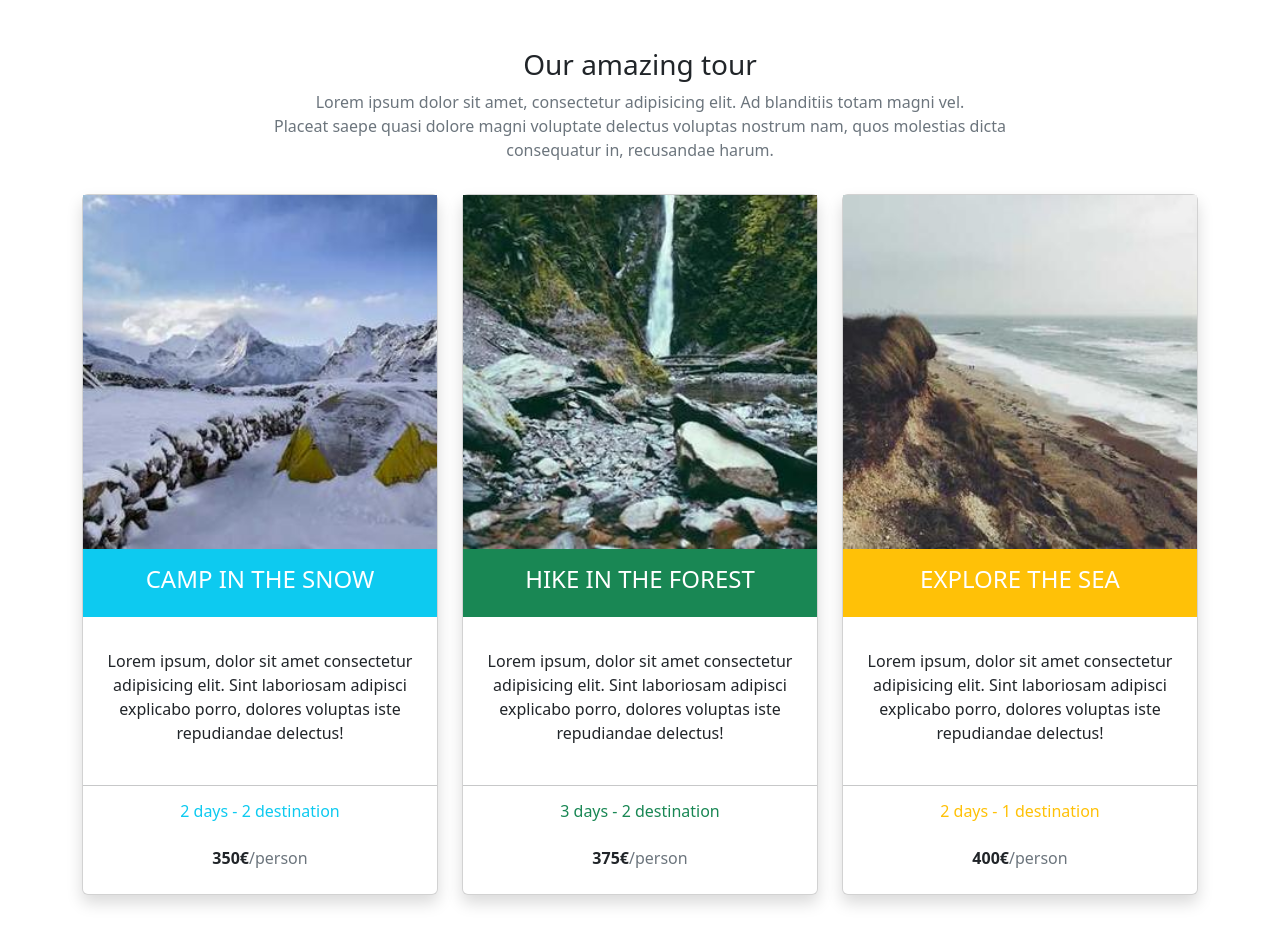
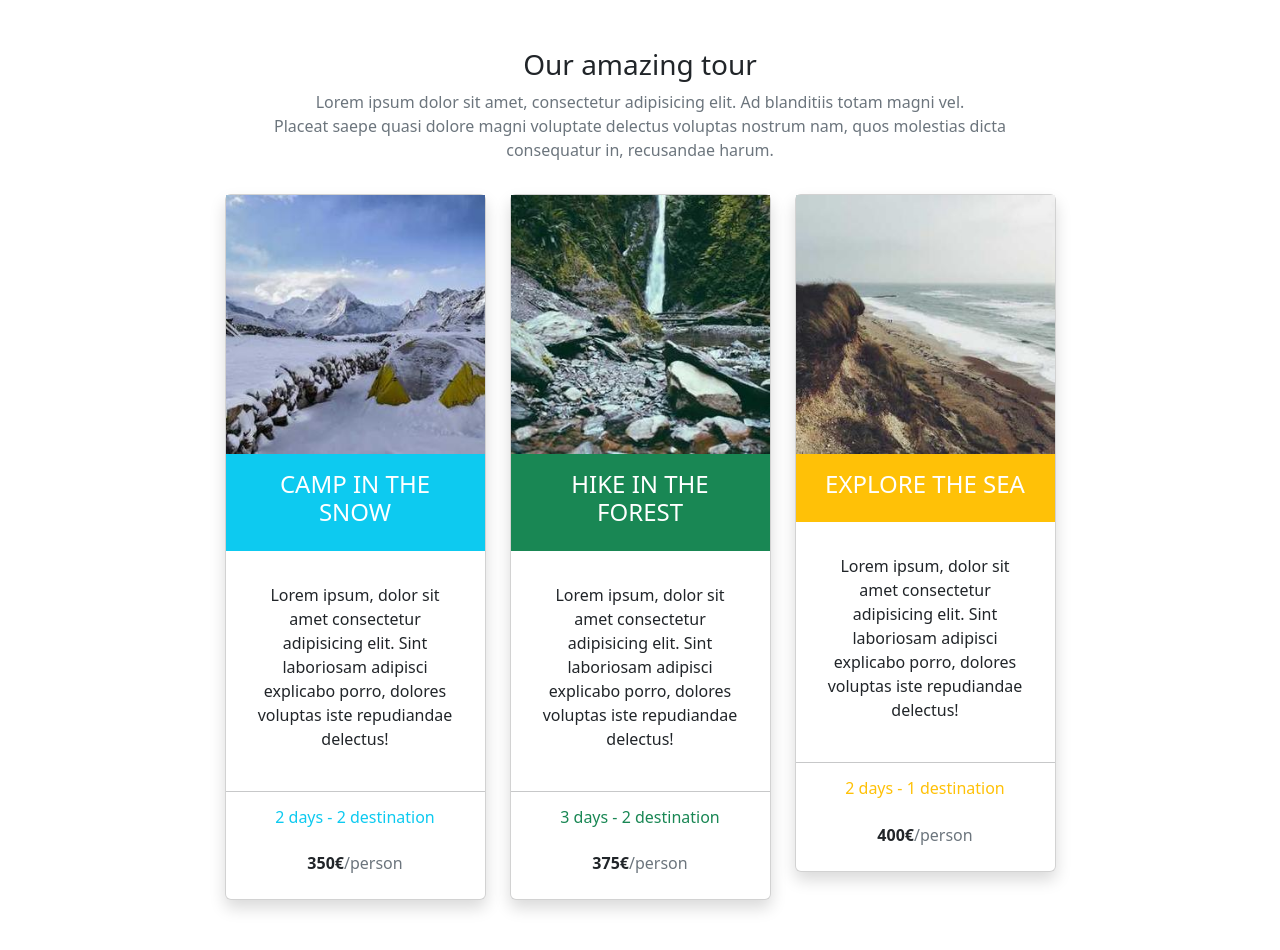
Before and after one commit to Gabriele31201/bootstrap-travel-agency, a plain HTML site: page index.html in a window 1280 px wide. Drawn offline with nearby package versions, Linux system fonts and the light colour scheme.

Commit message:
adjust size card

```diff
--- a/index.html
+++ b/index.html
@@ -26,8 +26,8 @@
 
 
 
-    <div class="row">
-        <div class="col-4 my-3">
+    <div class="row justify-content-center">
+        <div class="col-3 my-3 ">
 
             <div class="text-center shadow mb-5 bg-body-tertiary rounded w-100 ">
                 <div class="card" >
@@ -52,7 +52,7 @@
 
 
 
-    <div class="col-4 my-3">
+    <div class="col-3 my-3">
             <div class="text-center shadow mb-5 bg-body-tertiary rounded w-100">
                 <div class="card" >
                     <img src="./img/foto2.jpg" class="img-fluid" alt="secondo paesaggio">
@@ -73,7 +73,7 @@
 
 
 
-     <div class="col-4 my-3">
+     <div class="col-3 my-3">
         <div class="text-center shadow mb-5 bg-body-tertiary rounded w-100">
             <div class="card" >
                 <img src="./img/foto3.jpg" class="img-fluid" alt="terzo paesaggio">
```
